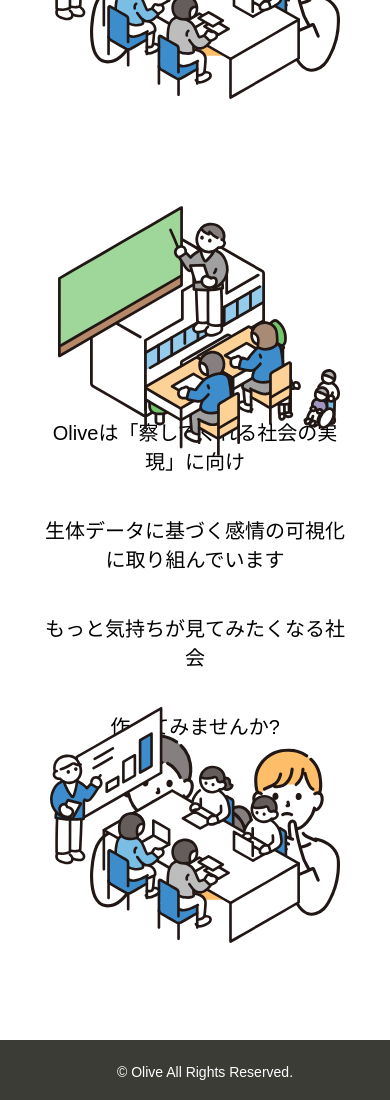
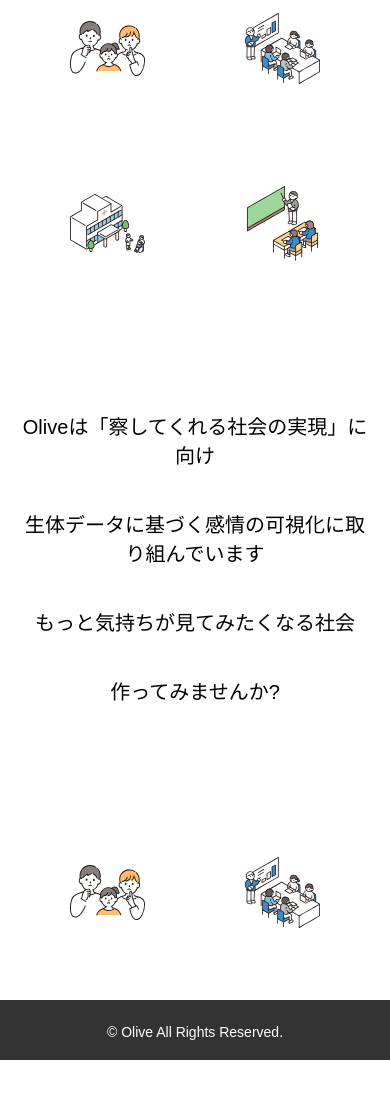
Before and after one commit to towakuri/olive-homepage, a React (Create React App) app: page / in a window 390 px wide. Shown: the part 3953-5053 px from the top of the page. After the commit the page ends 5013 px from the top, so only its background shows below. Built offline with nearby package versions, Linux system fonts and the light colour scheme.

Commit message:
Initial commit

```diff
--- a/public/index.html
+++ b/public/index.html
@@ -1,13 +1,11 @@
 <!DOCTYPE html>
-<html lang="en">
+<html lang="">
   <head>
     <meta charset="UTF-8">
     <meta name="viewport" content="width=device-width, initial-scale=1.0">
-    <title>Olive
-    </title>
+    <title>Olive</title>
   </head>
   <body>
-    <noscript>You need to enable JavaScript to run this app.</noscript>
     <div id="root"></div>
   </body>
 </html>
--- a/src/App.css
+++ b/src/App.css
@@ -3,15 +3,23 @@
   display: flex;
   flex-direction: column;
   min-height: 100vh;
+  background-color: white;
 }
 
-header {
+.header {
   background-color: #3b3c36;
   padding: 20px;
   color: white;
 }
 
-footer {
+.container {
+  flex: 1;
+  position: relative;
+  display: flex;
+  flex-direction: column;
+}
+
+.footer {
   background-color: #3b3c36;
   padding: 10px;
   color: white;
--- a/src/App.js
+++ b/src/App.js
@@ -5,31 +5,20 @@
 import Home from './components/Home';
 import Information from './components/Information';
 import './App.css';
-import usePageViews from './usePageViews';
 
 function App() {
   return (
     <Router>
-      <PageViewWrapper />
+      <div className="App">
+        <Header />
+        <Routes>
+          <Route path="/" element={<Home />} />
+          <Route path="/information" element={<Information />} />
+        </Routes>
+        <Footer />
+      </div>
     </Router>
   );
 }
 
-function PageViewWrapper() {
-  usePageViews(); // ページビューのトラッキングを適用
-
-  return (
-    <div className="App">
-      <Header />
-      <div className="container">
-        <Routes>
-          <Route path="/" element={<Home />} />
-          <Route path="/information" element={<Information />} />
-        </Routes>
-      </div>
-      <Footer />
-    </div>
-  );
-}
-
 export default App;
--- a/src/components/Contact.css
+++ b/src/components/Contact.css
@@ -1,13 +1,13 @@
 /* Contact.css */
 
-body, html {
+.body, html {
   margin: 0;
   padding: 0;
   width: 100%;
   height: 100%;
   font-family: Arial, sans-serif;
-  font-size: 15pt;
-  background-color: #fff;
+  font-size: 10pt;
+  background-color: #333;
 }
 
 .container {
@@ -15,13 +15,14 @@
   flex-direction: column;
   justify-content: center;
   align-items: center;
-  min-height: 100vh;
+  max-height: 70vh;
+  width: 500px;
   padding: 20px;
   box-sizing: border-box;
 }
 
-form {
-  background-color: white;
+.form {
+  background-color: #333;
   padding: 20px;
   border-radius: 10px;
   box-shadow: 0 0 10px rgba(0, 0, 0, 0.1);
@@ -33,6 +34,7 @@
   text-align: center;
   margin-bottom: 20px;
   font-size: 20px;
+  color: #000;
 }
 
 .form-group {
@@ -59,7 +61,7 @@
   color: white;
   border: none;
   border-radius: 5px;
-  font-size: 16pt;
+  font-size: 15pt;
   cursor: pointer;
   transition: background-color 0.3s;
 }
--- a/src/components/Home.css
+++ b/src/components/Home.css
@@ -4,8 +4,21 @@
   width: 100%;
   height: 100%;
   font-family: Arial, sans-serif;
-  font-size: 15pt;
   background-color: #fff;
+}
+
+/* 基本スタイル */
+body {
+  font-size: 1.5vw; /* ビューポート幅の1.5%に基づくフォントサイズ */
+}
+
+.container {
+  padding: 20px;
+  background-color: #f8f8f8;
+  width: 100%;
+  max-width: 1200px;
+  margin: 0 auto;
+  box-shadow: 0 0 10px rgba(0, 0, 0, 0.1);
 }
 
 main {
@@ -17,18 +30,18 @@
 
 .part1 {
   position: relative;
-  transform: translateY(200px); /* ここを大きな値に変更して下に移動 */
-  height: 100vh; /* part1の高さを50vhに設定 */
+  transform: translateY(200px);
+  height: 100vh;
 }
 
 .part2 {
   position: relative;
-  height: 75vh; /* part2の高さを75vhに設定 */
+  height: 75vh;
 }
 
 .part3, .part4, .part5, .part6 {
   position: relative;
-  height: 100vh; /* デフォルトの高さを100vhに設定 */
+  height: 100vh;
   display: flex;
   flex-direction: column;
   justify-content: center;
@@ -38,8 +51,8 @@
 
 .hospital, .school, .family, .meeting {
   position: absolute;
-  width: 250px;  /* 親要素の幅を設定 */
-  height: 250px;  /* 親要素の高さを設定 */
+  width: 250px;
+  height: 250px;
   display: flex;
   justify-content: center;
   align-items: center;
@@ -48,110 +61,63 @@
 .part2 img {
   max-width: 100%;
   max-height: 100%;
-  width: 150px;  /* ここでサイズを指定 */
-  height: auto;  /* 縦横比を保つために高さを自動設定 */
+  width: 150px;
+  height: auto;
 }
 
-.part3 .hospital img, .part3 .school img, .part3 .family img, .part3 .meeting img {
-  max-width: 100%;
-  max-height: 100%;
-  object-fit: contain;
-}
-
-.part3 .hospital {
-  top: 50px;
-  left: 50px;
-}
-
-.part3 .school {
-  top: 50px;
-  right: 50px;
-}
-
-.part3 .family {
-  bottom: 50px;
-  left: 50px;
-}
-
-.part3 .meeting {
-  bottom: 50px;
-  right: 50px;
-}
-
-.part4 .hospital img, .part4 .school img, .part4 .family img, .part4 .meeting img {
-  max-width: 100%;
-  max-height: 100%;
-  object-fit: contain;
-}
-
-.part4 .hospital {
-  top: 50px;
-  left: 50px;
-}
-
-.part4 .school {
-  top: 50px;
-  right: 50px;
-}
-
-.part4 .family {
-  bottom: 50px;
-  left: 50px;
-}
-
-.part4 .meeting {
-  bottom: 50px;
-  right: 50px;
-}
-
-.part5 .hospital img, .part5 .school img, .part5 .family img, .part5 .meeting img {
-  max-width: 100%;
-  max-height: 100%;
-  object-fit: contain;
-}
-
-.part5 .hospital {
-  top: 50px;
-  left: 50px;
-}
-
-.part5 .school {
-  top: 50px;
-  right: 50px;
-}
-
-.part5 .family {
-  bottom: 50px;
-  left: 50px;
-}
-
-.part5 .meeting {
-  bottom: 50px;
-  right: 50px;
-}
-
+.part3 .hospital img, .part3 .school img, .part3 .family img, .part3 .meeting img,
+.part4 .hospital img, .part4 .school img, .part4 .family img, .part4 .meeting img,
+.part5 .hospital img, .part5 .school img, .part5 .family img, .part5 .meeting img,
 .part6 .hospital img, .part6 .school img, .part6 .family img, .part6 .meeting img {
   max-width: 100%;
   max-height: 100%;
   object-fit: contain;
 }
 
-.part6 .hospital {
+.part3 .hospital, .part4 .hospital, .part5 .hospital, .part6 .hospital {
   top: 50px;
   left: 50px;
 }
 
-.part6 .school {
+.part3 .school, .part4 .school, .part5 .school, .part6 .school {
   top: 50px;
   right: 50px;
 }
 
-.part6 .family {
+.part3 .family, .part4 .family, .part5 .family, .part6 .family {
   bottom: 50px;
   left: 50px;
 }
 
-.part6 .meeting {
+.part3 .meeting, .part4 .meeting, .part5 .meeting, .part6 .meeting {
   bottom: 50px;
   right: 50px;
 }
+
+/* タブレット向けスタイル */
+@media (max-width: 768px) {
+  body {
+    font-size: 2.5vw; /* タブレット用にフォントサイズを調整 */
+  }
+  .hospital, .school, .family, .meeting {
+    width: 100px;
+    height: 100px;
+  }
+}
+
+/* スマートフォン向けスタイル */
+@media (max-width: 480px) {
+  body {
+    font-size: 4vw; /* スマートフォン用にフォントサイズを調整 */
+  }
+  .hospital, .school, .family, .meeting {
+    width: 75px;
+    height: 75px;
+  }
+  .part {
+    padding: 10px;
+  }
+  .part p {
+    font-size: 4vw; /* スマートフォン用に段落のフォントサイズを調整 */
+  }
+}
--- a/src/components/Home.js
+++ b/src/components/Home.js
@@ -27,7 +27,6 @@
     };
   }, []);
 
-
   return (
     <main>
       <div className="part1">
@@ -35,7 +34,6 @@
         <p>感情は全ての原点</p>
         <p>あなたのためのテクノロジーでありたい</p>
         <p>We “Sense” You</p>
-
       </div>
       <div className="part2">
         <p>感情を計測ってなに？</p>
--- a/src/components/Information.css
+++ b/src/components/Information.css
@@ -93,7 +93,7 @@
   background-color: rgba(124, 123, 123, 0.8); /* 半透明のグレー */
   padding: 20px; /* 上下のパディングを調整 */
   width: 80%; /* 横幅を調整 */
-  max-width: 800px; /* 最大横幅を設定 */
+  max-width: 500px; /* 最大横幅を設定 */
   height: auto; /* 高さは自動調整 */
   border-radius: 10px;
   color: #fff;
```
Also changed, not shown: src/components/Layout.txt (added), src/components/usePageView.txt (renamed from src/usePageViews.js).
